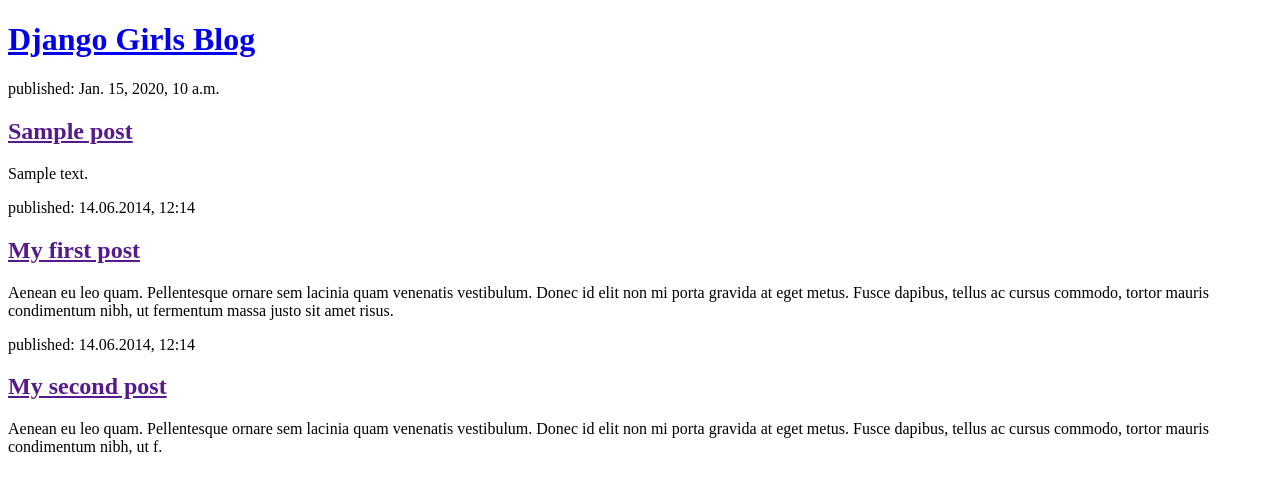
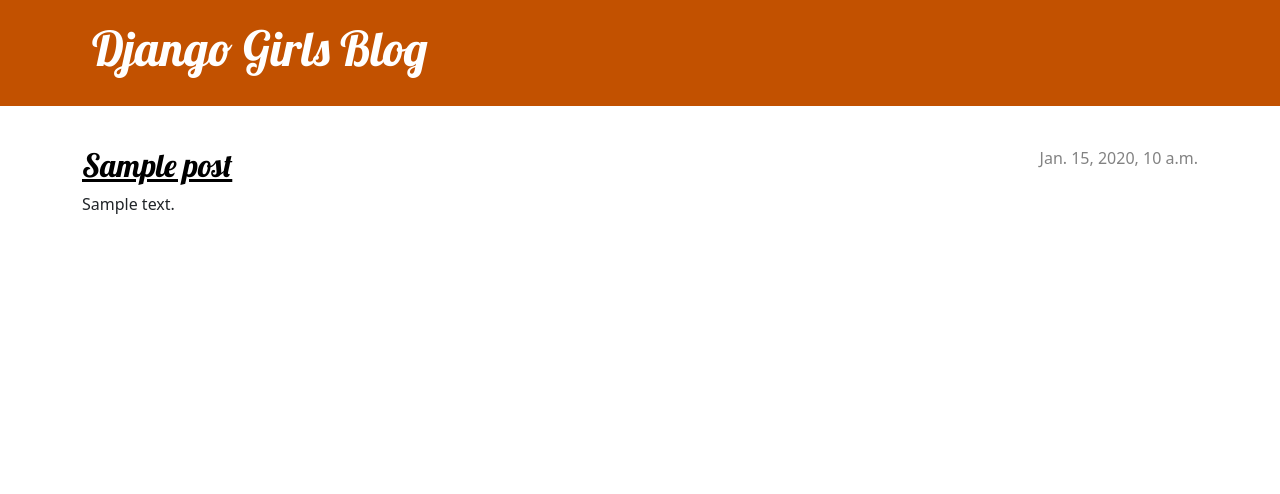
Before and after one commit to Tieu-Thanh/my-first-Django-blog, a Django app: page / in a window 1280 px wide. Shown: the top 494 px of the page. Run offline with Django 3.2, Linux system fonts and the light colour scheme; tables that the repository leaves empty hold one stand-in row (values such as "Sample post").

Commit message:
Added view and template for detailed blog post as well as CSS for the site.

```diff
--- /dev/null
+++ b/blog/static/css/blog.css
@@ -0,0 +1,76 @@
+h1 a, h2 a{
+    color: #C25100;
+    font-family: "Lobster";
+}
+
+
+.page-header {
+    background-color: #C25100;
+    margin-top: 0;
+    margin-bottom: 40px;
+    padding: 20px 20px 20px 40px;
+}
+
+.page-header h1,
+.page-header h1 a,
+.page-header h1 a:visited,
+.page-header h1 a:active {
+    color: #ffffff;
+    font-size: 36pt;
+    text-decoration: none;
+}
+
+h1,
+h2,
+h3,
+h4 {
+    font-family: 'Lobster', cursive;
+}
+
+.date {
+    color: #828282;
+}
+
+.save {
+    float: right;
+}
+
+.post-form textarea,
+.post-form input {
+    width: 100%;
+}
+
+.top-menu,
+.top-menu:hover,
+.top-menu:visited {
+    color: #ffffff;
+    float: right;
+    font-size: 26pt;
+    margin-right: 20px;
+}
+
+.post {
+    margin-bottom: 70px;
+}
+
+.post h2 a,
+.post h2 a:visited {
+    color: #000000;
+}
+
+.post > .date,
+.post > .actions {
+    float: right;
+}
+
+.btn-secondary,
+.btn-secondary:visited {
+    color: #C25100;
+    background: none;
+    border-color: #C25100;
+}
+
+.btn-secondary:hover {
+    color: #FFFFFF;
+    background-color: #C25100;
+}
--- /dev/null
+++ b/blog/templates/blog/base.html
@@ -0,0 +1,29 @@
+{% load static %}
+<!DOCTYPE html>
+<html>
+
+<head>
+    <title>Django Girls blog</title>
+    <link rel="stylesheet" href="https://cdn.jsdelivr.net/npm/bootstrap@5.1.3/dist/css/bootstrap.min.css"
+        integrity="sha384-1BmE4kWBq78iYhFldvKuhfTAU6auU8tT94WrHftjDbrCEXSU1oBoqyl2QvZ6jIW3" crossorigin="anonymous">
+    <link href='//fonts.googleapis.com/css?family=Lobster&subset=latin,latin-ext' rel='stylesheet' type='text/css'>
+    <link rel="stylesheet" href="{% static 'css/blog.css' %}">
+</head>
+
+<body>
+    <header class="page-header">
+        <div class="container">
+            <h1><a href="/">Django Girls Blog</a></h1>
+        </div>
+    </header>
+    <main class="container">
+        <div class="row">
+            <div class="col">
+                {% block content %}
+                {% endblock %}
+            </div>
+        </div>
+    </main>
+</body>
+
+</html>
--- a/blog/templates/blog/post_list.html
+++ b/blog/templates/blog/post_list.html
@@ -1,36 +1,13 @@
-<!doctype html>
-<html lang="en">
-<head>
-    <meta charset="UTF-8">
-    <meta name="viewport"
-          content="width=device-width, user-scalable=no, initial-scale=1.0, maximum-scale=1.0, minimum-scale=1.0">
-    <meta http-equiv="X-UA-Compatible" content="ie=edge">
-    <title>Django Girls blog</title>
-</head>
-<body>
-    <header>
-        <h1><a href="/">Django Girls Blog</a></h1>
-    </header>
+{% extends 'blog/base.html' %}
+
+{% block content %}
     {% for post in posts %}
-        <article>
-            <time>published: {{ post.published_date }}</time>
-            <h2><a href="">{{ post.title }}</a></h2>
+        <article class="post">
+            <time class="date">
+                {{ post.published_date }}
+            </time>
+            <h2><a href="{% url 'post_detail' pk=post.pk %}">{{ post.title }}</a></h2>
             <p>{{ post.text|linebreaksbr }}</p>
         </article>
     {% endfor %}
-    <article>
-        <time>published: 14.06.2014, 12:14</time>
-        <h2><a href="">My first post</a></h2>
-        <p>Aenean eu leo quam. Pellentesque ornare sem lacinia quam venenatis vestibulum. Donec id elit non mi porta gravida
-            at eget metus. Fusce dapibus, tellus ac cursus commodo, tortor mauris condimentum nibh, ut fermentum massa justo
-            sit amet risus.</p>
-    </article>
-
-    <article>
-        <time>published: 14.06.2014, 12:14</time>
-        <h2><a href="">My second post</a></h2>
-        <p>Aenean eu leo quam. Pellentesque ornare sem lacinia quam venenatis vestibulum. Donec id elit non mi porta gravida
-            at eget metus. Fusce dapibus, tellus ac cursus commodo, tortor mauris condimentum nibh, ut f.</p>
-    </article>
-</body>
-</html>
+{% endblock %}
--- a/blog/urls.py
+++ b/blog/urls.py
@@ -3,4 +3,5 @@
 
 urlpatterns = [
     path('', views.post_list, name='post_list'),
+    path('post/<int:pk>/', views.post_detail, name='post_detail'),
 ]
--- a/blog/views.py
+++ b/blog/views.py
@@ -1,4 +1,4 @@
-from django.shortcuts import render
+from django.shortcuts import render, get_object_or_404
 from .models import Post
 from django.utils import timezone
 
@@ -7,3 +7,8 @@
 def post_list(request):
     posts = Post.objects.filter(published_date__lte=timezone.now()).order_by('published_date')
     return render(request, 'blog/post_list.html', {'posts': posts})
+
+
+def post_detail(request, pk):
+    post = get_object_or_404(Post, pk=pk)
+    return render(request, 'blog/post_detail.html', {'post': post})
```
Also changed, not shown: blog/templates/blog/post_detail.html (added, +13 -0 lines).
